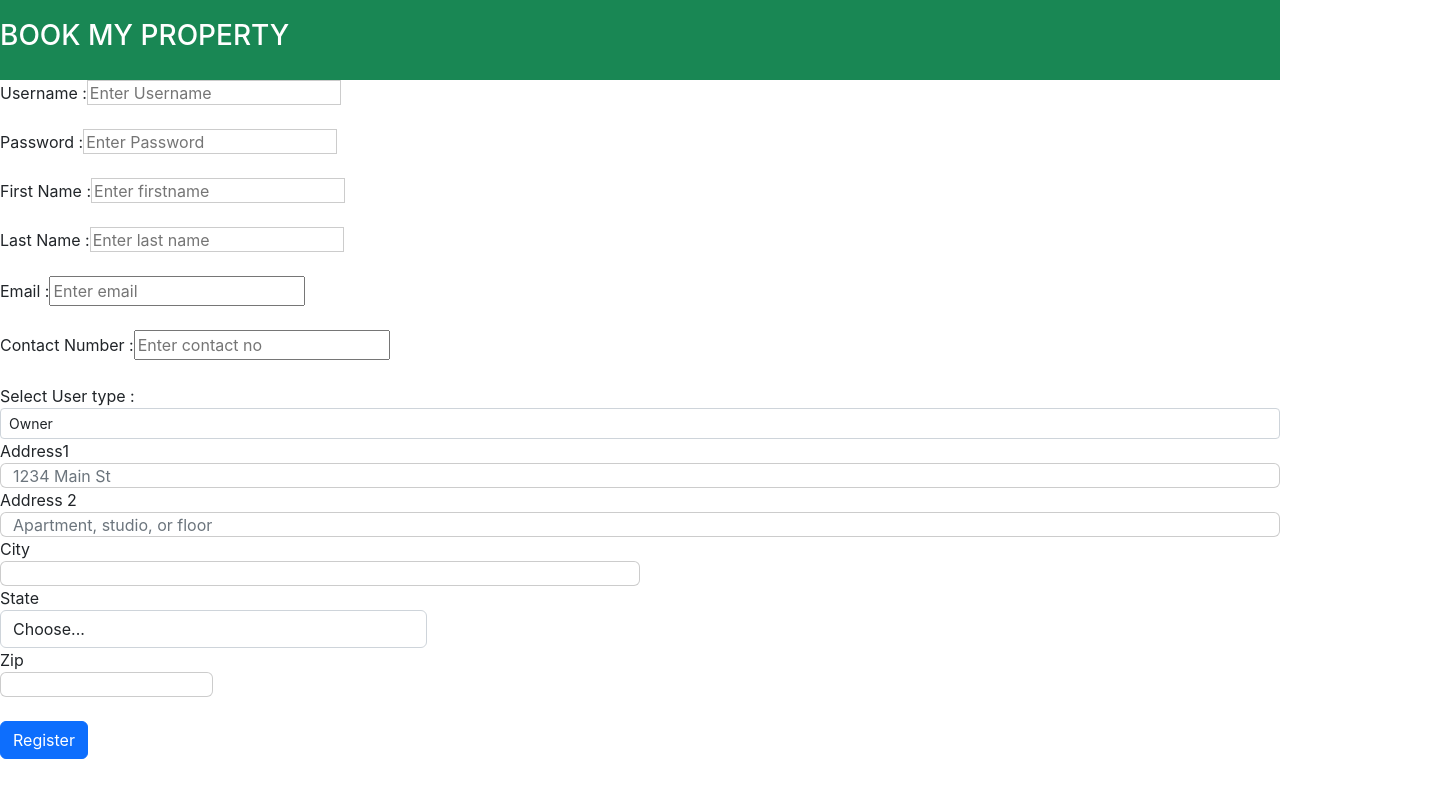
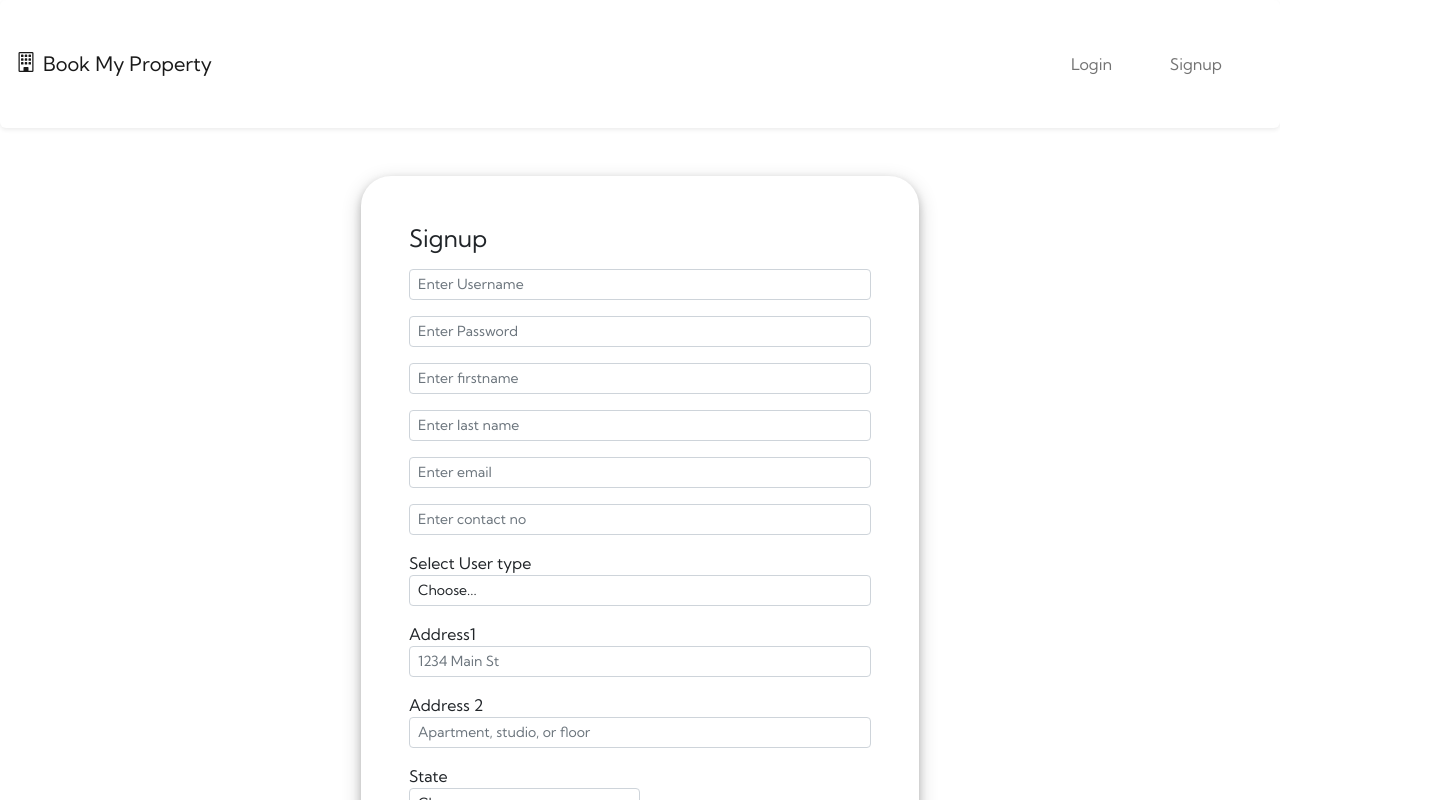
Before and after one commit to Utkarshp23/BMP-frontend, a React (Create React App) app: page /signup in a window 1280 px wide. Shown: the top 800 px of the page, 1435 px wide, since content can reach past the window. Built offline with nearby package versions, Linux system fonts and the light colour scheme.

Commit message:
login and signup form included

```diff
--- a/src/App.css
+++ /dev/null
@@ -1,38 +0,0 @@
-.App {
-  text-align: center;
-}
-
-.App-logo {
-  height: 40vmin;
-  pointer-events: none;
-}
-
-@media (prefers-reduced-motion: no-preference) {
-  .App-logo {
-    animation: App-logo-spin infinite 20s linear;
-  }
-}
-
-.App-header {
-  background-color: #282c34;
-  min-height: 100vh;
-  display: flex;
-  flex-direction: column;
-  align-items: center;
-  justify-content: center;
-  font-size: calc(10px + 2vmin);
-  color: white;
-}
-
-.App-link {
-  color: #61dafb;
-}
-
-@keyframes App-logo-spin {
-  from {
-    transform: rotate(0deg);
-  }
-  to {
-    transform: rotate(360deg);
-  }
-}
--- a/src/App.js
+++ b/src/App.js
@@ -1,50 +1,30 @@
-import { BrowserRouter, Routes, Route, Link, Navigate } from 'react-router-dom';
+import {
+  BrowserRouter as Router,
+  Routes,
+  Route,
+  Link,
+  Navigate,
+} from 'react-router-dom';
+import './App.scss';
+import Navbar from './components/layout/Navbar';
+import Login from './components/Login';
+import Signup from './components/Signup';
+import Home from './components/Home'
 
 function App() {
   return (
-    <div className='App'>
-      <nav className='navbar navbar-expand-lg navbar-dark bg-success'>
-        <a className='navbar-brand' href='/'>
-          <h3>BOOK MY PROPERTY</h3>
-        </a>
-        <button
-          className='navbar-toggler'
-          type='button'
-          data-toggle='collapse'
-          data-target='#navbarText'
-          aria-controls='navbarText'
-          aria-expanded='false'
-          aria-label='Toggle navigation'
-        >
-          <span className='navbar-toggler-icon'></span>
-        </button>
-        <div
-          className='collapse navbar-collapse'
-          id='navbarText'
-          style={{ marginLeft: '1000px' }}
-        >
-          <ul className='navbar-nav mr-auto'>
-            <li className='nav-item'>
-              <a className='nav-link' href='/login'>
-                {/* <Login/> */}
-                LogIn
-              </a>
-            </li>
-
-            <li className='nav-item'>
-              <a className='nav-link' href='/signup'>
-                SignUp
-              </a>
-            </li>
-          </ul>
-
-          <span className='navbar-text'>
-            <br />
-            <br />
-          </span>
+    <Router>
+      <div className='App'>
+        <Navbar />
+        <div className='container'>
+          {/* <Home/> */}
+          <Routes>
+            <Route exact path='/login' element={<Login />}></Route>
+            <Route exact path='/signup' element={<Signup />}></Route>
+          </Routes>
         </div>
-      </nav>
-    </div>
+      </div>
+    </Router>
   );
 }
 
--- /dev/null
+++ b/src/App.scss
@@ -0,0 +1,26 @@
+@import url('https://fonts.googleapis.com/css2?family=Kumbh+Sans:wght@400&display=swap');
+* {
+  font-family: 'Kumbh Sans','Lexend Deca', sans-serif;
+  box-sizing: border-box;
+  margin: 0;
+  padding: 0;
+  body
+  {
+    overflow-x: hidden;
+    .App{
+      display: flex;
+      align-items: center;
+      justify-content: center;
+      flex-direction: column;
+      // min-height: 100vh;
+      // .container{
+      //   // flex: 8;
+      //   // width: 100%;
+      //   // height: 75vh;
+      //   display: flex;
+      //   align-items: center;
+      //   justify-content: center;
+      // }
+    }
+  }
+}
--- /dev/null
+++ b/src/components/Home.js
@@ -0,0 +1,21 @@
+import React from 'react'
+import { BsSearch } from 'react-icons/bs'
+
+const Home = () => {
+  return (
+    <div className='home_container'>
+      <div className="input-group">
+        <div className="form-outline">
+          {/* <label className="form-label" htmlFor="form1">Search</label> */}
+          <input type="search" id="form1" className="form-control" placeholder='Search' />
+
+        </div>
+        <button type="button" className="btn btn-primary">
+          <BsSearch />
+        </button>
+      </div>
+    </div>
+  )
+}
+
+export default Home
--- a/src/components/Login.js
+++ b/src/components/Login.js
@@ -1,10 +1,7 @@
 import React, { useState } from "react";
-//import ReactDOM from "react-dom";
 import "./style.css";
 
-// import './App.css';
-
-function App() {
+function Login() {
   // React States
   const [errorMessages, setErrorMessages] = useState({});
   const [isSubmitted, setIsSubmitted] = useState(false);
@@ -60,13 +57,13 @@ function App() {
     <div className="form">
       <form onSubmit={handleSubmit}>
         <div className="input-container">
-          <label>Username </label>
-          <input type="text" name="uname" required />
+          {/* <label>Username </label> */}
+          <input type="text" name="uname" required placeholder="Username" />
           {renderErrorMessage("uname")}
         </div>
         <div className="input-container">
-          <label>Password </label>
-          <input type="password" name="pass" required />
+          {/* <label>Password </label> */}
+          <input type="password" name="pass" required placeholder="Password" />
           {renderErrorMessage("pass")}
         </div>
         <div className="button-container">
@@ -76,17 +73,14 @@ function App() {
     </div>
   );
 
-
-
- return (
-    <div className="App">
+  return (
+    <div className="form-container">
       <div className="login-form">
-      <div className="title"><h1>LogIn</h1></div>
-      {isSubmitted ? <div>User is successfully logged in</div> : renderForm}
+        <div className="title"><h5>Login</h5></div>
+        {isSubmitted ? <div>User is successfully logged in</div> : renderForm}
       </div>
-
     </div>
   );
 }
 
-export default App;
+export default Login;
--- a/src/components/Signup.js
+++ b/src/components/Signup.js
@@ -1,6 +1,7 @@
 import React, { useReducer } from 'react';
+// import "./style.css";
 
-export default function Register() {
+export default function Signup() {
   const init = {
     username: '',
     password: '',
@@ -14,6 +15,8 @@ export default function Register() {
     state: '',
     city: '',
     pincode: '',
+    secque: '',
+    ans: ''
   };
 
   var reducer = (state, action) => {
@@ -45,13 +48,19 @@ export default function Register() {
   };
 
   return (
-    <div>
-      <form>
-        <label>Username : </label>
+    <div className='form-container'>
+      <form className='login-form signup-form'>
+        <div className='mb-3'>
+          <h4>Signup</h4>
+        </div>
+        <div className='mb-3'>
+          {/* <label htmlFor='username'>Username : </label> */}
           <input
             type='text'
             placeholder='Enter Username'
+            className='form-control form-control-sm'
             name='username'
+            id='username'
             pattern='[A-Za-z]{5,14}'
             title='userid length must be atleast 5 characters and at most 15 characters'
             required
@@ -63,13 +72,14 @@ export default function Register() {
               });
             }}
           />
-        <br />
-        <br />
-        <label>Password : </label>
+        </div>
+        <div className='mb-3'>
           <input
             type='password'
             placeholder='Enter Password'
             name='password'
+            id='pwd'
+            className='form-control form-control-sm'
             pattern='(?=.*\d)(?=.*[a-z])(?=.*[A-Z]).{8,}'
             title='Must contain at least one number and one uppercase and lowercase letter, and at least 8 or more characters'
             required
@@ -81,13 +91,14 @@ export default function Register() {
               });
             }}
           />
-        <br />
-        <br />
-        <label>First Name : </label>
+        </div>
+        <div className='mb-3'>
           <input
             type='text'
             placeholder='Enter firstname'
             name='fname'
+            id='fname'
+            className='form-control form-control-sm'
             pattern='[A-Za-z]{5,14}'
             title='fname length must be atleast 5 characters and at most 15 characters'
             required
@@ -99,13 +110,14 @@ export default function Register() {
               });
             }}
           />
-        <br />
-        <br />
-        <label>Last Name : </label>
+        </div>
+        <div className='mb-3'>
           <input
             type='text'
             placeholder='Enter last name'
             name='lname'
+            id='lname'
+            className='form-control form-control-sm'
             pattern='[A-Za-z]{5,14}'
             title='lname length must be atleast 5 characters and at most 15 characters'
             required
@@ -117,13 +129,14 @@ export default function Register() {
               });
             }}
           />
-        <br />
-        <br />
-        <label>Email : </label>
+        </div>
+        <div className='mb-3'>
           <input
             type='email'
             placeholder='Enter email'
             name='email'
+            id='email'
+            className='form-control form-control-sm'
             required
             onChange={(e) => {
               dispatch({
@@ -133,13 +146,14 @@ export default function Register() {
               });
             }}
           />
-        <br />
-        <br />
-        <label>Contact Number : </label>
+        </div>
+        <div className='mb-3'>
           <input
             type='number'
             placeholder='Enter contact no'
             name='contact'
+            id='contact'
+            className='form-control form-control-sm'
             pattern='[0-9]{10}'
             title='Enter valid contact no with 10 digit not prefix'
             required
@@ -151,9 +165,9 @@ export default function Register() {
               });
             }}
           />
-        <br />
-        <br />
-        <label>Select User type : </label>
+        </div>
+        <div className='mb-3'>
+          <label htmlFor=''>Select User type</label>
           <select
             className='form-control form-control-sm'
             onChange={(e) => {
@@ -164,14 +178,16 @@ export default function Register() {
               });
             }}
           >
+            <option defaultValue={''}>Choose...</option>
             <option>Owner</option>
             <option>Customer</option>
           </select>
-        <div className='form-group'>
+        </div>
+        <div className='mb-3'>
           <label htmlFor='inputAddress'>Address1</label>
           <input
             type='text'
-            className='form-control'
+            className='form-control form-control-sm'
             id='inputAddress'
             placeholder='1234 Main St'
             required
@@ -184,11 +200,11 @@ export default function Register() {
             }}
           />
         </div>
-        <div className='form-group'>
+        <div className='mb-3'>
           <label htmlFor='inputAddress2'>Address 2</label>
           <input
             type='text'
-            className='form-control'
+            className='form-control form-control-sm'
             id='inputAddress2'
             placeholder='Apartment, studio, or floor'
             onChange={(e) => {
@@ -201,26 +217,12 @@ export default function Register() {
           />
         </div>
         <div className='form-row'>
-          <div className='form-group col-md-6'>
-            <label htmlFor='inputCity'>City</label>
-            <input
-              type='text'
-              className='form-control'
-              id='inputCity'
-              onChange={(e) => {
-                dispatch({
-                  type: 'register',
-                  field: e.target.name,
-                  val: e.target.value,
-                });
-              }}
-            />
-          </div>
-          <div className='form-group col-md-4'>
+          <div className='mb-3 col-md-6'>
             <label htmlFor='inputState'>State</label>
             <select
+              name='state'
               id='inputState'
-              className='form-control'
+              className='form-control form-control-sm'
               onChange={(e) => {
                 dispatch({
                   type: 'register',
@@ -235,11 +237,27 @@ export default function Register() {
               <option>Madhya-Prades</option>
             </select>
           </div>
-          <div className='form-group col-md-2'>
-            <label htmlFor='inputZip'>Zip</label>
+          <div className='row'>
+            <div className='mb-3 col-md-6'>
+              <label htmlFor='inputCity'>City</label>
               <input
                 type='text'
-              className='form-control'
+                className='form-control form-control-sm'
+                id='inputCity'
+                onChange={(e) => {
+                  dispatch({
+                    type: 'register',
+                    field: e.target.name,
+                    val: e.target.value,
+                  });
+                }}
+              />
+            </div>
+            <div className='mb-3 col-md-6'>
+              <label htmlFor='inputZip'>Pincode</label>
+              <input
+                type='text'
+                className='form-control form-control-sm'
                 id='inputZip'
                 onChange={(e) => {
                   dispatch({
@@ -251,7 +269,40 @@ export default function Register() {
               />
             </div>
           </div>
-        <br />
+        </div>
+        <div className='mb-3 form-row'>
+          <label htmlFor='secque'>Select security question</label>
+          <select
+            name='secque'
+            id='secque'
+            className='form-control form-control-sm'
+            onChange={(e) => {
+              dispatch({
+                type: 'register',
+                field: e.target.name,
+                val: e.target.value,
+              });
+            }}
+          >
+            <option defaultValue={''}>Choose...</option>
+          </select>
+        </div>
+        <div className='mb-3 form-row'>
+          <input
+            type='text'
+            className='form-control form-control-sm'
+            name='ans'
+            id='ans'
+            placeholder='Enter answer'
+            onChange={(e) => {
+              dispatch({
+                type: 'register',
+                field: e.target.name,
+                val: e.target.value,
+              });
+            }}
+          />
+        </div>
         <button
           type='submit'
           className='btn btn-primary'
--- /dev/null
+++ b/src/components/layout/Navbar.js
@@ -0,0 +1,32 @@
+import React from 'react';
+import { Link } from 'react-router-dom';
+import './Navbar.scss';
+import {BsBuilding} from 'react-icons/bs'
+
+const Navbar = () => {
+  return (
+    <nav className='nav_container navbar navbar-expand-lg navbar-light bg-light shadow-sm p-3 mb-5 bg-white rounded'>
+      <Link className='navbar-brand' to='/'>
+        <BsBuilding/>
+        <h5>Book My Property</h5>
+      </Link>
+
+      <div className='nav_buttons'>
+        <ul className='navbar-nav mr-auto'>
+          <li className='nav-item'>
+            <Link className='nav-link' to='/login'>
+              Login
+            </Link>
+          </li>
+          <li className='nav-item'>
+            <Link className='nav-link' to='/signup'>
+              Signup
+            </Link>
+          </li>
+        </ul>
+      </div>
+    </nav>
+  );
+};
+
+export default Navbar;
--- /dev/null
+++ b/src/components/layout/Navbar.scss
@@ -0,0 +1,44 @@
+.nav_container{
+  // flex: 2;
+  width: 100vw;
+  height: 16vh;
+  margin-bottom: 0;
+  // padding-left:1.3rem;
+  justify-content: space-between;
+  a{
+    display: flex;
+    gap: 7px;
+    flex-direction: row;
+    justify-content: space-around;
+  }
+
+  h5{
+    margin: 0;
+  }
+
+  .nav_buttons{
+    width: 18%;
+    padding-right: 1rem;
+    ul{
+      justify-content: space-around;
+
+      li{
+        width: 150px;
+        border-radius: 30px;
+        display: flex;
+        justify-content: center;
+        align-items: center;
+      }
+      // a{
+      //   width: 100px;
+      // }
+
+      li:hover{
+        // border-radius: .2rem;
+        cursor: pointer;
+        background-color: #cdcdcd;
+        // color: white;
+      }
+    }
+  }
+}
--- a/src/components/style.css
+++ b/src/components/style.css
@@ -1,44 +1,59 @@
-.app {
-    font-family: sans-serif;
+.form-container {
+    /* width: 40vw; */
+    /* width: 40%; */
     display: flex;
     align-items: center;
     justify-content: center;
     flex-direction: column;
     gap: 20px;
-    height: 100vh;
-    font-family: Cambria, Cochin, Georgia, Times, "Times New Roman", serif;
-    background-color: #f8f9fd;
   }
 
-  input[type="text"],
+  input{
+        border: none;
+        padding: 4px;
+        border-bottom: 1px solid grey;
+  }
+
+  input:focus {
+    outline: none;
+  }
+
+  /* input[type="text"],
   input[type="password"] {
     height: 25px;
     border: 1px solid rgba(0, 0, 0, 0.2);
-  }
+  } */
 
   input[type="submit"] {
     margin-top: 10px;
     cursor: pointer;
     font-size: 15px;
-    background: #01d28e;
-    border: 1px solid #01d28e;
-    color: #fff;
+    /* background: #01d28e; */
+    /* border: 1px solid #01d28e; */
+    border-radius: 30px;
+    /* color: #fff; */
     padding: 10px 20px;
   }
 
-  input[type="submit"]:hover {
-    background: #6cf0c2;
+  input[type="submit"]:hover{
+    background-color: #cdcdcd;
   }
 
   .button-container {
     display: flex;
-    justify-content: center;
+    justify-content: flex-start;
   }
 
   .login-form {
+    /* width: 40%; */
     background-color: white;
-    padding: 2rem;
+    padding: 3rem;
+    border-radius: 30px;
     box-shadow: 0 4px 8px 0 rgba(0, 0, 0, 0.2), 0 6px 20px 0 rgba(0, 0, 0, 0.19);
+  }
+
+  .signup-form{
+    width: 50%;
   }
 
   .list-container {
@@ -60,4 +75,5 @@
     flex-direction: column;
     gap: 8px;
     margin: 10px;
+    margin-left: 0;
   }
--- a/src/index.css
+++ /dev/null
@@ -1,13 +0,0 @@
-body {
-  margin: 0;
-  font-family: -apple-system, BlinkMacSystemFont, 'Segoe UI', 'Roboto', 'Oxygen',
-    'Ubuntu', 'Cantarell', 'Fira Sans', 'Droid Sans', 'Helvetica Neue',
-    sans-serif;
-  -webkit-font-smoothing: antialiased;
-  -moz-osx-font-smoothing: grayscale;
-}
-
-code {
-  font-family: source-code-pro, Menlo, Monaco, Consolas, 'Courier New',
-    monospace;
-}
--- a/src/index.js
+++ b/src/index.js
@@ -1,27 +1,13 @@
-// import 'bootstrap/dist/css/bootstrap.css';
-// import 'bootstrap/dist/js/bootstrap.js';
 import 'bootstrap/dist/css/bootstrap.min.css';
 import 'bootstrap/dist/js/bootstrap.bundle.min';
 
 import React from 'react';
 import ReactDOM from 'react-dom/client';
-import { BrowserRouter, Route, Routes } from 'react-router-dom';
-import './index.css';
 import App from './App';
-import Login from './components/Login';
-import Signup from './components/Signup';
-
 
 const root = ReactDOM.createRoot(document.getElementById('root'));
 root.render(
   <React.StrictMode>
-    <BrowserRouter>
-      <App />
-      <Routes>
-        {/* <Route exact path='/' element={<App />}></Route> */}
-        <Route exact path='/login' element={<Login />}></Route>
-        <Route exact path='/signup' element={<Signup />}></Route>
-      </Routes>
-    </BrowserRouter>
+    <App />
   </React.StrictMode>
 );
```
Lines whose indentation alone changed are shown as unchanged.
